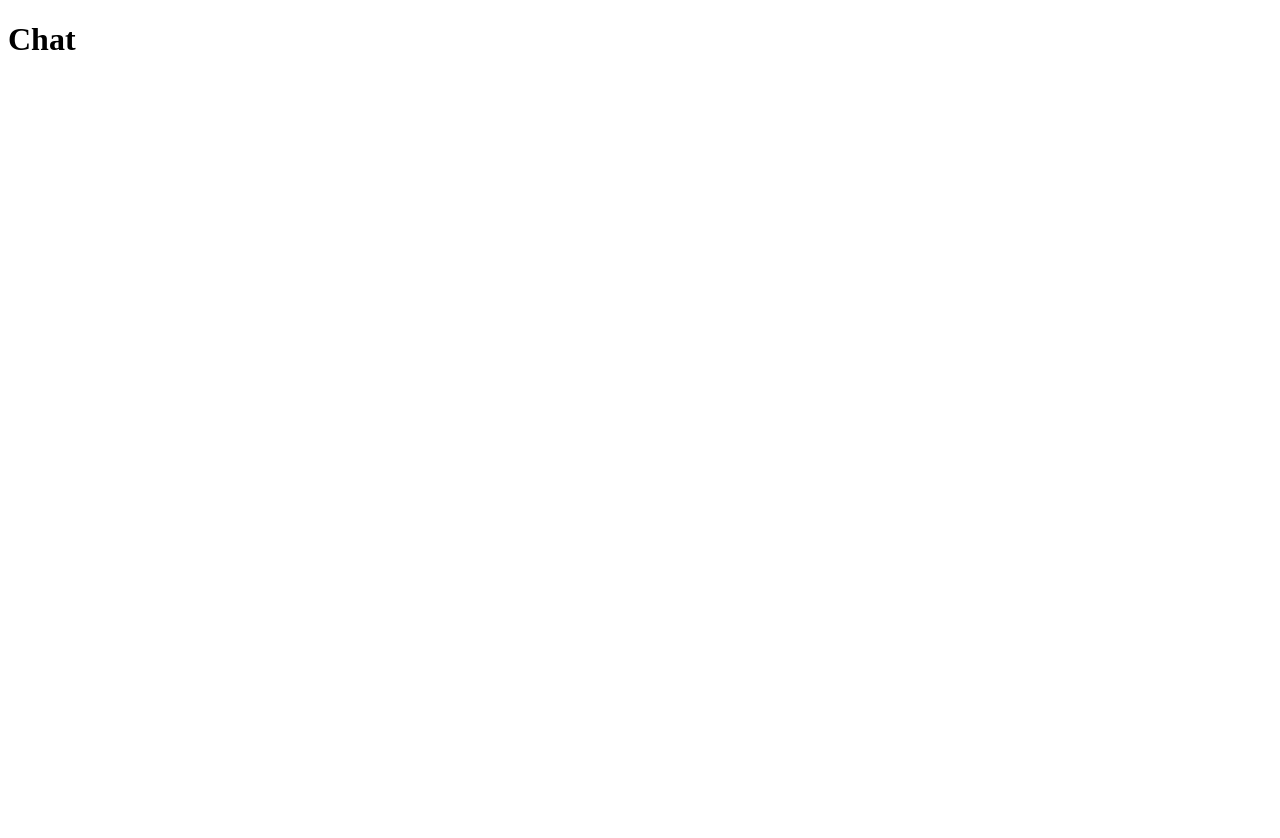
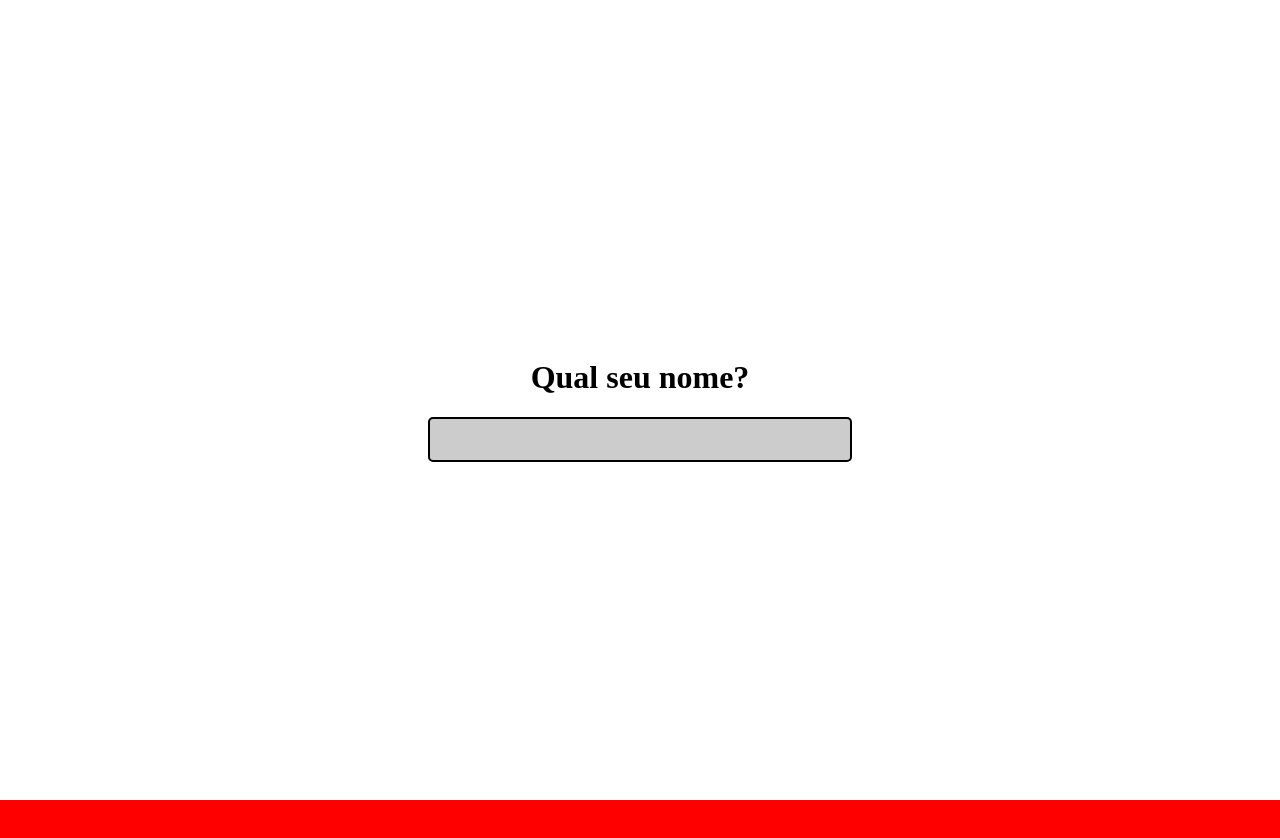
Before and after one commit to matheussilva43/chatnode, a website: page public/index.html in a window 1280 px wide. Before the commit the page ends 800 px from the top, so only its background shows below. Drawn offline with Linux system fonts and the light colour scheme.

Commit message:
Criando a interface (1/3)

```diff
--- a/public/index.html
+++ b/public/index.html
@@ -7,6 +7,13 @@
     <link rel="stylesheet" href="style.css">
 </head>
 <body>
-    <h1>Chat</h1>
+    <div class="page" id="loginPage">
+        <h1>Qual seu nome?</h1>
+        <input type="text" name="" id="loginNameInput">
+    </div>
+
+    <div class="page" id="chatPage">
+
+    </div>
 </body>
 </html>
--- a/public/style.css
+++ b/public/style.css
@@ -0,0 +1,29 @@
+body {
+    margin: 0;
+}
+
+.page {
+    height: 100vh;
+    background-color: #FF0000;
+    justify-content: center;
+    align-items: center;
+    flex-direction: column;
+}
+
+#loginPage {
+    display: flex;
+    background-color: #FFF;
+}
+#loginNameInput {
+    border: 2px solid #000;
+    background-color: #ccc;
+    font-size: 18px;
+    padding: 10px;
+    border-radius: 5px;
+    outline: 0%;
+    width: 100%;
+    max-width: 400px;
+}
+#chat {
+    display: none;
+}
```
